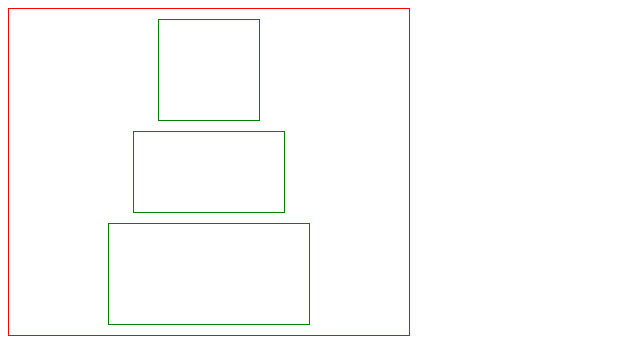
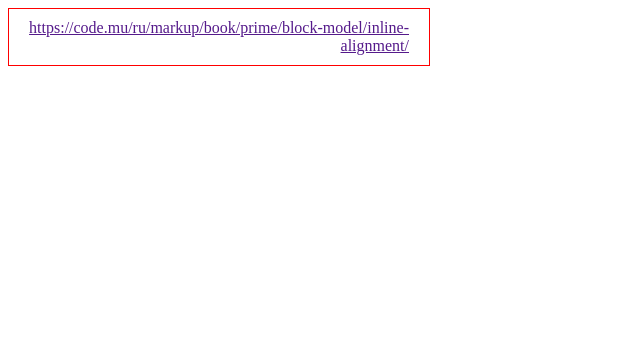
Before and after one commit to BusterKeatonjr/CssBase, a plain HTML site: page index.html in a window 1280 px wide. Shown: the whole page, without its empty margins (0-640 px from the left). Drawn offline with Linux system fonts and the light colour scheme.

Commit message:
Выравнивание строчных элементов

```diff
--- a/index.html
+++ b/index.html
@@ -9,9 +9,7 @@
 </head>
 <body>
     <div class="parent">
-        <div class="child"></div>
-        <div class="child1"></div>
-        <div class="child2"></div>
+        <a href="">https://code.mu/ru/markup/book/prime/block-model/inline-alignment/</a>
     </div>
 </body>
 </html>
--- a/style.css
+++ b/style.css
@@ -1,25 +1,7 @@
 .parent {
+	text-align: right;
+	width: 400px;
+	padding: 10px 0;
 	border: 1px solid red;
-	width: 400px;
+	padding-right: 20px;
 }
-
-.child {
-	height: 100px;
-	width: 100px;
-	border: 1px solid green;
-	margin: 10px auto;
-}
-
-.child1 {
-	height: 80px;
-	width: 150px;
-	border: 1px solid green;
-	margin: 10px auto;
-}
-
-.child2 {
-	height: 100px;
-	width: 200px;
-	border: 1px solid green;
-	margin: 10px auto;
-}
```
